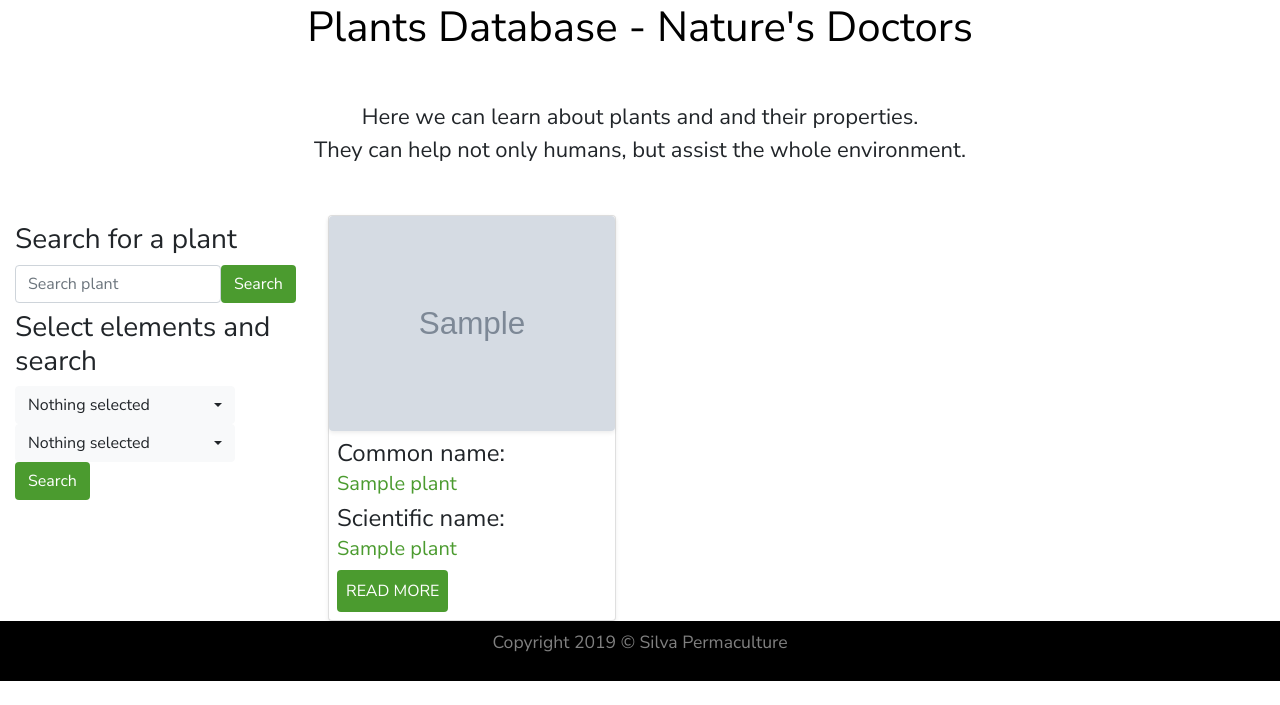
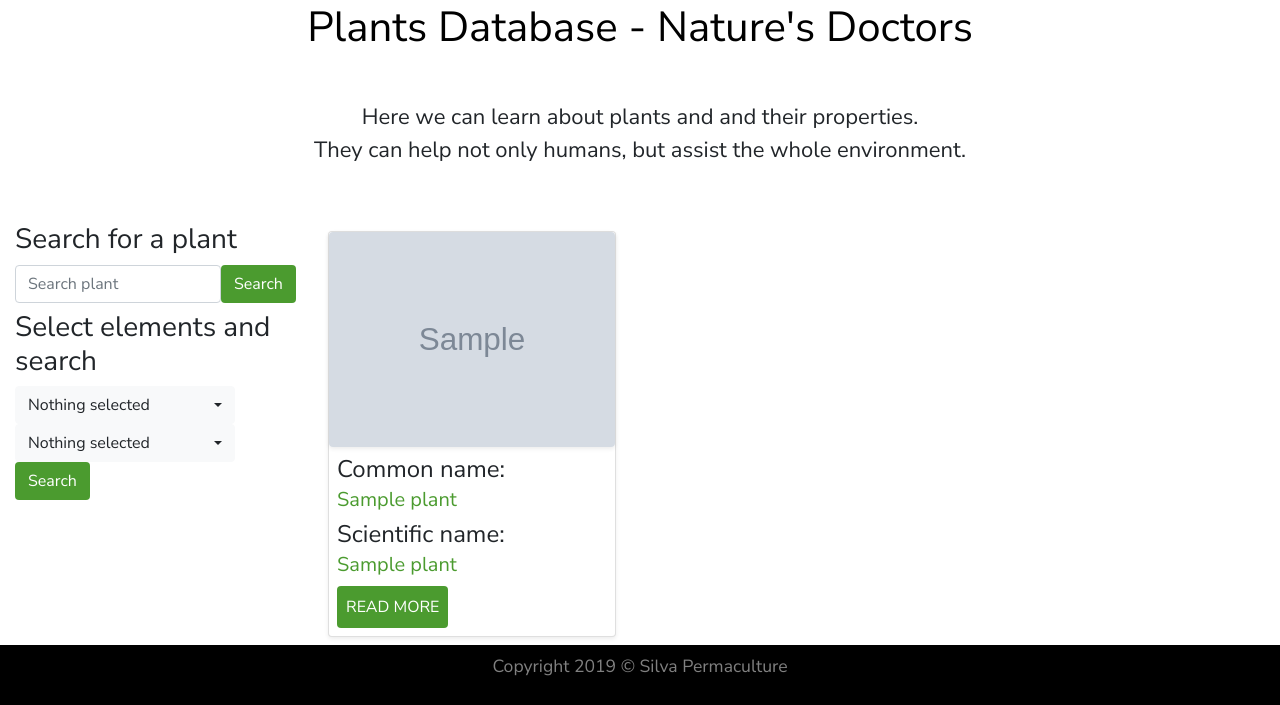
Before and after one commit to Walachul/SilvaPermaculture, a Flask app: page /plants in a window 1280 px wide. Shown: the part 172-877 px from the top of the page. Before the commit the page ends 853 px from the top, so only its background shows below. Run offline with Flask 2, Linux system fonts and the light colour scheme; tables that the repository leaves empty hold one stand-in row (values such as "Sample post"); grey boxes marked "Sample" are stand-in pictures; parts of the project's set-up code (start-up, migrations or seed data) failed here and were passed over; some libraries are stand-ins or nearby versions.

Commit message:
Completed styling with Bootstrap for plants template.

```diff
--- a/silvapermaculture/templates/plants.html
+++ b/silvapermaculture/templates/plants.html
@@ -13,7 +13,7 @@
             </div>
         </div><!-- end of row -->
         <div class="row">
-            <div class="col-12 col-lg-3 ">
+            <div class="col-12 col-lg-3">
                 <h3 class="my-2 text-left">Search for a plant</h3>
                 <!--Search for common name or botanical name-->
                 <form class="form-inline my-2 my-lg-0" method="get" action="{{url_for('search')}}">
@@ -64,11 +64,11 @@
                 </form>
             </div><!-- end of col-12 -->
             <!-- Display plants from the database -->
-            <div class="col-12 col-lg-9">
+            <div class="col-12 col-lg-9 mt-lg-3">
                 <div class="row">
                          {% for plant in plants %}
 
-                        <div class="card shadow-sm mx-2" style="width: 18rem;">
+                        <div class="card shadow-sm my-2 my-lg-0 mx-lg-2 mb-lg-2 mx-auto" style="width: 18rem;">
                           <img class="img-fluid rounded shadow-sm" src="{{ url_for('static', filename='img/plants/' + plant.image_file) }}"  alt="Default plant image"/>
                           <div class="card-body p-2">
                             <h4 class="text-left">Common name:<br/> <span class="titles">{{ plant.common_name }}</span></h4>
```
